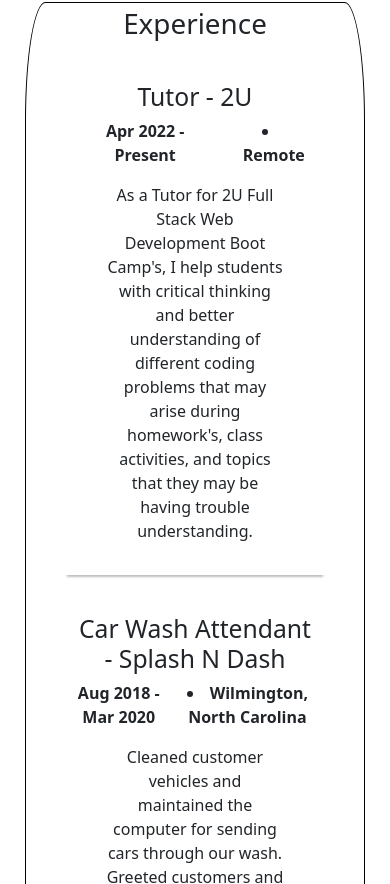
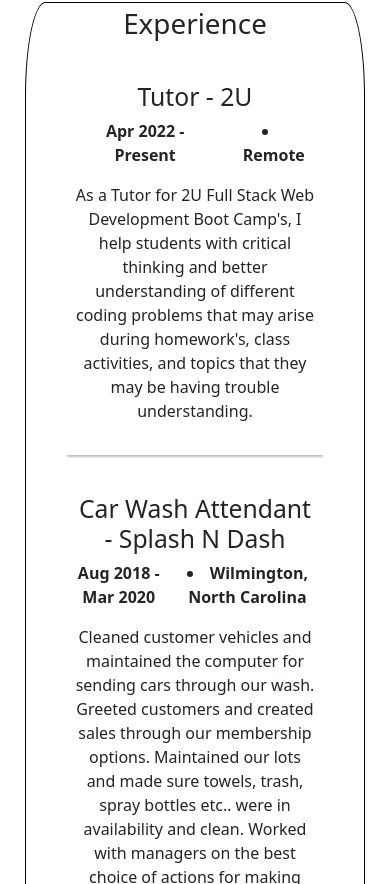
Before and after one commit to jnordan132/jacobnordanportfolio, a React (Create React App) app: page / in a window 390 px wide. Shown: the part 1480-2364 px from the top of the page. Built offline with nearby package versions, Linux system fonts and the light colour scheme.

Commit message:
added react-scroll to navbar

```diff
--- a/package.json
+++ b/package.json
@@ -17,6 +17,7 @@
     "react-dom": "^18.0.0",
     "react-icons": "^4.3.1",
     "react-scripts": "5.0.0",
+    "react-scroll": "^1.8.7",
     "web-vitals": "^2.1.4"
   },
   "scripts": {
--- a/src/App.css
+++ b/src/App.css
@@ -581,11 +581,19 @@
   .experience {
     margin-top: 46rem;
   }
+  .text-center p {
+    padding-left: 1rem;
+    padding-right: 1rem;
+  }
 }
 
 @media screen and (max-width: 548px) {
   .experience {
     margin-top: 48rem;
+  }
+  .text-center p {
+    padding-left: 0rem;
+    padding-right: 0rem;
   }
 }
 
@@ -698,6 +706,7 @@
   }
   .page-content {
     grid-gap: 0;
+    margin-bottom: 2rem;
   }
 }
 
--- a/src/components/Nav/index.js
+++ b/src/components/Nav/index.js
@@ -1,3 +1,5 @@
+import { Link } from "react-scroll";
+
 function Nav() {
   return (
     <div className="nav">
@@ -21,16 +23,32 @@
             <div class="collapse navbar-collapse" id="navbarNav">
               <ul class="navbar-nav">
                 <li class="nav-item">
-                  <a class="nav-link active">About</a>
+                  <a class="nav-link active">
+                    <Link to="about" spy={true}>
+                      About
+                    </Link>
+                  </a>
                 </li>
                 <li class="nav-item">
-                  <a class="nav-link active">Skills</a>
+                  <a class="nav-link active">
+                    <Link to="skills" spy={true}>
+                      Skills
+                    </Link>
+                  </a>
                 </li>
                 <li class="nav-item">
-                  <a class="nav-link active">Experience</a>
+                  <a class="nav-link active">
+                    <Link to="experience" spy={true}>
+                      Experience
+                    </Link>
+                  </a>
                 </li>
                 <li class="nav-item">
-                  <a class="nav-link active">Portfolio</a>
+                  <a class="nav-link active">
+                    <Link to="portfolio" spy={true}>
+                      Portfolio
+                    </Link>
+                  </a>
                 </li>
               </ul>
             </div>
```
Also changed, not shown: 1 other file (tests, documents, lock files or other folders).
